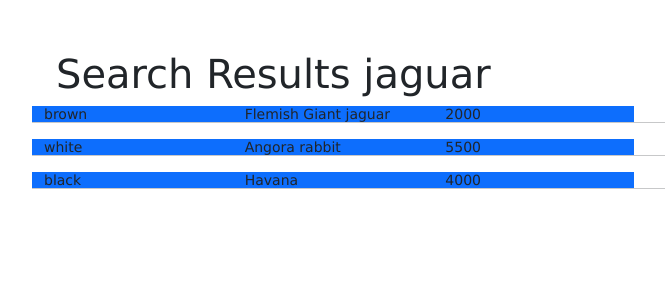
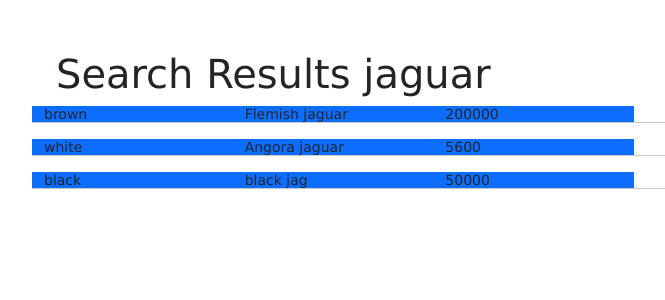
Before and after one commit to S565730/f23wb30mandadi, a Node server app: page /jaguar in a window 1280 px wide. Shown: the top 300 px of the page, without its empty margins (6-671 px from the left). Run offline with Node 20, Linux system fonts and the light colour scheme.

Commit message:
Update jaguar.pug

```diff
--- a/views/jaguar.pug
+++ b/views/jaguar.pug
@@ -2,7 +2,7 @@ extends layout
 block content
     div(class="container-fluid")
         h1= title
-    - let results=[{jaguar_color:"brown",jaguar_breed:"Flemish Giant jaguar",jaguar_price:2000},{jaguar_color:"white",jaguar_breed:"Angora rabbit",jaguar_price:5500},{jaguar_color:"black",jaguar_breed:"Havana",jaguar_price:4000}]
+    - let results=[{jaguar_color:"brown",jaguar_breed:"Flemish jaguar",jaguar_price:200000},{jaguar_color:"white",jaguar_breed:"Angora jaguar",jaguar_price:5600},{jaguar_color:"black",jaguar_breed:"black jag",jaguar_price:50000}]
         div(class="row")
             each form,item in results
                 div(class = "col-sm-2 bg-primary" onclick=`buy(${item})`) #{form.jaguar_color}
```
